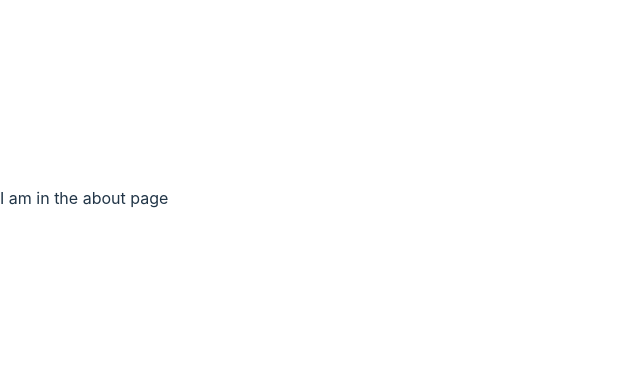
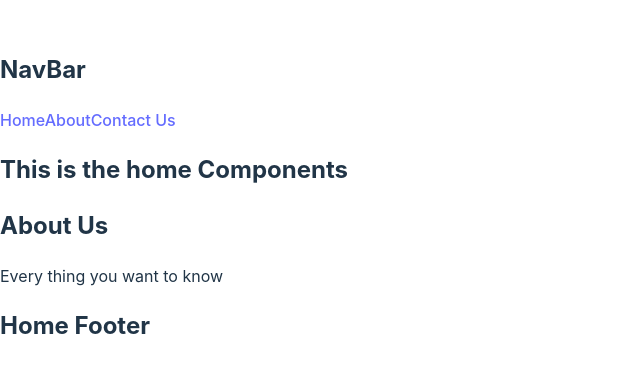
Before and after one commit to nomayen31/React-router-route, a React (Vite) app: page /about in a window 1280 px wide. Shown: the part 202-574 px from the top of the page, without its empty margins (0-640 px from the left). Built offline with nearby package versions, Linux system fonts and the light colour scheme.

Commit message:
nasted route

```diff
--- /dev/null
+++ b/src/Components/About/About.jsx
@@ -0,0 +1,12 @@
+import React from 'react';
+
+const About = () => {
+    return (
+        <div>
+            <h2>About Us</h2>
+            <p>Every thing you want to know</p>
+        </div>
+    );
+};
+
+export default About;
--- /dev/null
+++ b/src/Components/Contact/Contact.jsx
@@ -0,0 +1,11 @@
+import React from 'react';
+
+const Contact = () => {
+    return (
+        <div>
+            <h2>This is COntact page</h2>
+        </div>
+    );
+};
+
+export default Contact;
--- /dev/null
+++ b/src/Components/Header/Header.jsx
@@ -0,0 +1,15 @@
+
+const Header = () => {
+    return (
+        <div>
+            <h2>NavBar</h2>
+            <nav>
+                <a href="/">Home</a>
+                <a href="/about">About</a>
+                <a href="/contact">Contact Us</a>
+            </nav>
+        </div>
+    );
+};
+
+export default Header;
--- /dev/null
+++ b/src/Components/Home/Home.jsx
@@ -0,0 +1,16 @@
+import React from 'react';
+import { Outlet } from 'react-router-dom';
+import Header from '../Header/Header';
+
+const Home = () => {
+    return (
+        <div>
+            <Header></Header>
+            <h2>This is the home Components</h2>
+            <Outlet></Outlet>
+            <h2>Home Footer </h2>
+        </div>
+    );
+};
+
+export default Home;
```
Also changed, not shown: src/main.jsx (+16 -9 lines).
